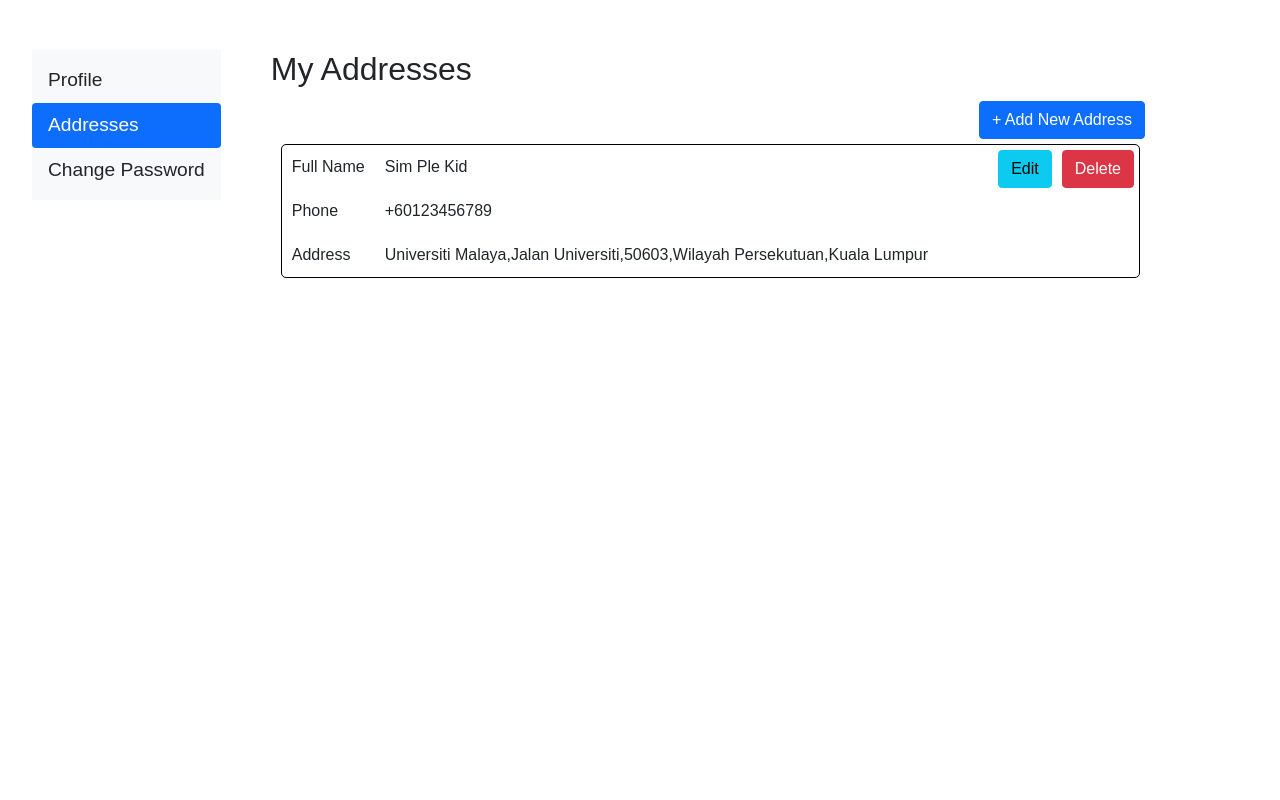
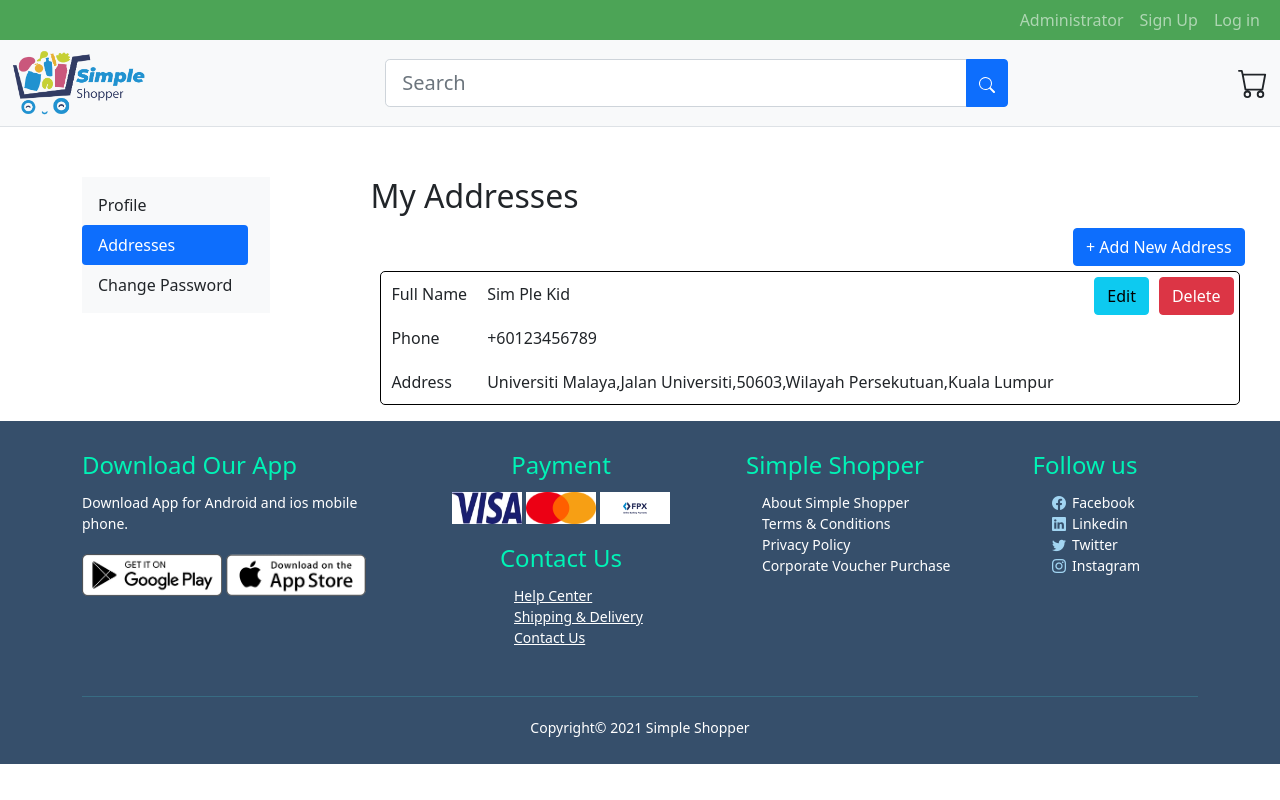
Before and after one commit to owen0712/simple-shopper, a PHP site: page /src/address.html in a window 1280 px wide. Run offline with PHP 8.4, Linux system fonts and the light colour scheme; some libraries are stand-ins or nearby versions.

Commit message:
Combine header,footer, add new function

```diff
--- a/src/address.html
+++ b/src/address.html
@@ -7,59 +7,13 @@
     <link href="https://cdn.jsdelivr.net/npm/bootstrap@5.0.0-beta3/dist/css/bootstrap.min.css" rel="stylesheet" integrity="sha384-eOJMYsd53ii+scO/bJGFsiCZc+5NDVN2yr8+0RDqr0Ql0h+rP48ckxlpbzKgwra6" crossorigin="anonymous">
     <link rel="stylesheet" href="../style/setting.css">
     <link rel="stylesheet" type="text/css" href="../style/address.css">
+    <link rel="stylesheet" href="https://cdn.jsdelivr.net/npm/bootstrap-icons@1.4.0/font/bootstrap-icons.css">
     <script src="../js/address.js" defer></script>
     <script src="https://cdn.jsdelivr.net/npm/bootstrap@5.0.0-beta3/dist/js/bootstrap.bundle.min.js" integrity="sha384-JEW9xMcG8R+pH31jmWH6WWP0WintQrMb4s7ZOdauHnUtxwoG2vI5DkLtS3qm9Ekf" crossorigin="anonymous"></script>
     <script src="https://code.jquery.com/jquery-3.5.1.min.js"></script>
     <title>Simple Shopper</title>
 </head>
 <body>
-    <div class="container-fluid">
-        <header>
-
-        </header>
-
-        <nav class="navbar navbar-light bg-light">
-            <ul class="nav nav-pills flex-column mb-auto">
-                <li class="nav-item"><a href="profile.html" class="nav-link link-dark">Profile</a></li>
-                <li class="nav-item"><a href="address.html" class="nav-link active">Addresses</a></li>
-                <li class="nav-item"><a href="password.html" class="nav-link link-dark">Change Password</a></li>
-            </ul>
-        </nav>
-
-        <main>
-            <div>
-                <h2>My Addresses</h2>
-                <button class="btn btn-primary" id="add_btn" onclick="newForm()">+ Add New Address</button>
-            </div>
-            <div id="addresses">
-                <div class="address">
-                    <label class='id'>1</label>
-                    <button class="btn btn-danger delete" >Delete</button>
-                    <button class="btn btn-info edit" id="edit_btn">Edit</button>
-                    <table>
-                        <tr>
-                            <td>Full Name</td>
-                            <td class="name">Sim Ple Kid</td>
-                        </tr>
-                        <tr>
-                            <td>Phone</td>
-                            <td>+60123456789</td>
-                        </tr>
-                        <tr>
-                            <td>Address</td>
-                            <td>Universiti Malaya,Jalan Universiti,50603,Wilayah Persekutuan,Kuala Lumpur</td>
-                        </tr>
-                    </table>
-                </div>
-            </div>
-        </main>
-
-        <footer>
-
-        </footer>
-
-    </div>
-
     <div id="add_address">
         <form action="" id="new_address" method="POST">
             <button type="button" class="btn-close" aria-label="Close"></button>
@@ -116,8 +70,138 @@
                 </div>
             </div>
         </form>
-
     </div>
 
+    <header class="navbar navbar-expand-lg navbar-dark py-0 " style="background-color: #4ca456;">
+        <div class="container-fluid">
+            <button class="navbar-toggler" type="button" data-bs-toggle="collapse" data-bs-target="#navbarNav" aria-controls="navbarNav" aria-expanded="false" aria-label="Toggle navigation">
+                <span class="navbar-toggler-icon"></span>
+            </button>
+            <div class="collapse navbar-collapse" id="navbarNav">
+                <ul class="navbar-nav ms-auto">
+                    <li class="nav-item">
+                        <a class="nav-link" href="/src/administrator.html">Administrator</a>
+                    </li>
+                <li class="nav-item">
+                        <a class="nav-link" href="#">Sign Up</a>
+                    </li>
+                    <li class="nav-item">
+                        <a class="nav-link" href="#">Log in</a>
+                    </li>
+                </ul>
+            </div>
+        </div>
+    </header>
+    <header class="navbar sticky-top navbar-expand-lg navbar-light bg-light border-bottom">
+        <div class="container-fluid">
+            <div class="col col-auto">
+                <a class="navbar-brand" href="#"><img src="../assets/Logo/SSLogo2.png" height="70mm"></a>
+            </div>
+
+            <div class="col col-6">
+                <div class="input-group mx-auto">
+                    <input type="search" id="search" class="form-control form-control-lg mx-auto" placeholder="Search"/>
+                    <button type="button" id="searchButton" class="btn btn-primary">
+                        <svg xmlns="http://www.w3.org/2000/svg" width="16" height="16" fill="currentColor" class="bi bi-search" viewBox="0 0 16 16">
+                            <path d="M11.742 10.344a6.5 6.5 0 1 0-1.397 1.398h-.001c.03.04.062.078.098.115l3.85 3.85a1 1 0 0 0 1.415-1.414l-3.85-3.85a1.007 1.007 0 0 0-.115-.1zM12 6.5a5.5 5.5 0 1 1-11 0 5.5 5.5 0 0 1 11 0z"/>
+                        </svg>
+                    </button>
+                </div>
+            </div>
+
+            <div class="col col-auto justify-content-end">
+                <svg xmlns="http://www.w3.org/2000/svg" width="30" height="auto" fill="currentColor" class="bi bi-cart" viewBox="0 0 16 16" align="end">
+                    <path d="M0 1.5A.5.5 0 0 1 .5 1H2a.5.5 0 0 1 .485.379L2.89 3H14.5a.5.5 0 0 1 .491.592l-1.5 8A.5.5 0 0 1 13 12H4a.5.5 0 0 1-.491-.408L2.01 3.607 1.61 2H.5a.5.5 0 0 1-.5-.5zM3.102 4l1.313 7h8.17l1.313-7H3.102zM5 12a2 2 0 1 0 0 4 2 2 0 0 0 0-4zm7 0a2 2 0 1 0 0 4 2 2 0 0 0 0-4zm-7 1a1 1 0 1 1 0 2 1 1 0 0 1 0-2zm7 0a1 1 0 1 1 0 2 1 1 0 0 1 0-2z"/>
+                </svg>
+            </div>
+        </div>
+    </header>
+
+    <div class="container-fluid">
+
+        <nav class="navbar navbar-light bg-light">
+            <ul class="nav nav-pills flex-column mb-auto">
+                <li class="nav-item"><a href="profile.html" class="nav-link link-dark">Profile</a></li>
+                <li class="nav-item"><a href="address.html" class="nav-link active">Addresses</a></li>
+                <li class="nav-item"><a href="password.html" class="nav-link link-dark">Change Password</a></li>
+            </ul>
+        </nav>
+
+        <main>
+            <div>
+                <h2>My Addresses</h2>
+                <button class="btn btn-primary" id="add_btn" onclick="newForm()">+ Add New Address</button>
+            </div>
+            <div id="addresses">
+                <div class="address">
+                    <label class='id'>1</label>
+                    <button class="btn btn-danger delete" >Delete</button>
+                    <button class="btn btn-info edit" id="edit_btn">Edit</button>
+                    <table>
+                        <tr>
+                            <td>Full Name</td>
+                            <td class="name">Sim Ple Kid</td>
+                        </tr>
+                        <tr>
+                            <td>Phone</td>
+                            <td>+60123456789</td>
+                        </tr>
+                        <tr>
+                            <td>Address</td>
+                            <td>Universiti Malaya,Jalan Universiti,50603,Wilayah Persekutuan,Kuala Lumpur</td>
+                        </tr>
+                    </table>
+                </div>
+            </div>
+        </main>
+    </div>
+
+    <div class = "footer">
+        <div class="container">
+            <div class="row">
+                <div class="footer-col-1">
+                <h4>Download Our App</h4>
+                <p>Download App for Android and ios mobile phone.</p>
+                    <div class="app-logo">
+                        <img src="../assets/footer/play-store.png">
+                        <img src="../assets/footer/app-store.png" >
+                    </div>
+                </div>
+                <div class="footer-col-2">
+                    <h4>Payment</h4>
+                        <img src="../assets/footer/Visa+Brand+Mark+-+Blue+-+900x291.jpg">
+                        <img src="../assets/footer/300px-Mastercard_2019_logo.svg.png" style="background-color: white;">
+                        <img src="../assets/footer/FPX-Logo-1.png"  style="background-color: white;">
+                        <br>
+                        <h4 style="margin-top: 20px;">Contact Us</h4>
+                        <ul>
+                            <li><a href="#" style="color:#ffffff; padding-left: 50px;">Help Center</a></li>
+                            <li><a href="#" style="color:#ffffff; padding-left: 50px;">Shipping & Delivery</a></li>
+                            <li><a href="#" style="color:#ffffff; padding-left: 50px;">Contact Us</a></li>
+                        </ul>
+                </div>
+                <div class="footer-col-4">
+                    <h4>Simple Shopper</h4>
+                    <ul>
+                        <li>About Simple Shopper</li>
+                        <li>Terms & Conditions</li>
+                        <li>Privacy Policy</li>
+                        <li>Corporate&nbsp;Voucher&nbsp;Purchase</li>
+                    </ul>
+                </div>
+                <div class="footer-col-3">
+                    <h4>Follow us</h4>
+                    <ul>
+                        <li><i class="bi bi-facebook" style="margin-right: 6px; color: #A2D5F2; padding-left: 40px;"></i>Facebook</li>
+                        <li><i class="bi bi-linkedin" style="margin-right: 6px; color: #A2D5F2; padding-left: 40px;"></i>Linkedin</li>
+                        <li><i class="bi bi-twitter" style="margin-right: 6px; color: #A2D5F2; padding-left: 40px;"></i>Twitter</li>
+                        <li><i class="bi bi-instagram" style="margin-right: 6px; color: #A2D5F2; padding-left: 40px;"></i>Instagram</li>
+                    </ul>
+                </div>
+            </div>
+            <hr>
+            <p class="copyright">Copyright&copy; 2021 Simple Shopper</p>
+        </div>
+    </div>
 </body>
 </html>
--- a/style/address.css
+++ b/style/address.css
@@ -24,6 +24,7 @@ button{
     width: 100%;
     height: 100%;
     color: white;
+    z-index: 2;
 }
 
 #add_address form{
--- a/style/password.css
+++ b/style/password.css
@@ -1,3 +1,7 @@
-label, input{
+main label{
     margin: 20px;
 }
+
+main input{
+    margin: 20px;
+}
--- a/style/setting.css
+++ b/style/setting.css
@@ -1,25 +1,91 @@
 *{
     box-sizing: center;
-    font-family: sans-serif;
 }
 
-header,nav,main,footer{
-    display:block
+
+.container-fluid{
+    display: inline-block;
 }
 
 nav{
     float: left;
     margin-top: 50px;
-    margin-left: 20px;
+    margin-left: 70px;
+    width: 15%;
 }
 
-nav ul{
+/*nav ul{
     font-size: 1.2em;
+}*/
+
+main{
+    float: left;
+    margin: 50px 0px 0px 100px;
+    width: 70%;
 }
 
-main{
-    display: block;
-    float:left;
-    margin: 50px 0px 0px 50px;
-    width: 70%;
+.footer{
+    background:#364F6B;
+    color:#ffffff ;
+    font-size: 14px;
+    padding: 30px 0 10px;
+    width: 100%;
 }
+
+.footer p{
+    color: #ffffff;
+}
+
+.footer h4{
+    color: rgb(0, 243, 182);
+    margin-bottom: 12px;
+}
+
+.footer-col-1, .footer-col-2, .footer-col-3,.footer-col-4{
+  min-width: 250px;
+  margin-bottom: 12px;
+}
+
+.footer-col-1{
+  flex-basis:30%;
+}
+
+.footer-col-2{
+  flex:1;
+  text-align: center;
+}
+
+.footer-col-2 img{
+  width: 70px;
+  height: 32px;
+}
+
+.footer-col-3, .footer-col-4{
+    flex-basis: 12%;
+    text-align: center;
+}
+
+.footer ul{
+  list-style-type: none;
+  text-align:justify;
+  padding-left: 40px;
+}
+
+.app-logo{
+  margin-top: 20px;
+}
+
+.app-logo img{
+  width: 140px;
+}
+
+.footer hr{
+  border: none;
+  background: #3fc1c9;
+  height: 1px;
+  margin: 20px 0;
+}
+
+.copyright{
+  text-align: center;
+}
```
Also changed, not shown: js/profile.js (+6 -3 lines), src/password.html (+92 -8 lines), src/profile.html (+92 -9 lines), style/profile.css (+12 -2 lines). Lines whose indentation alone changed are shown as unchanged.
